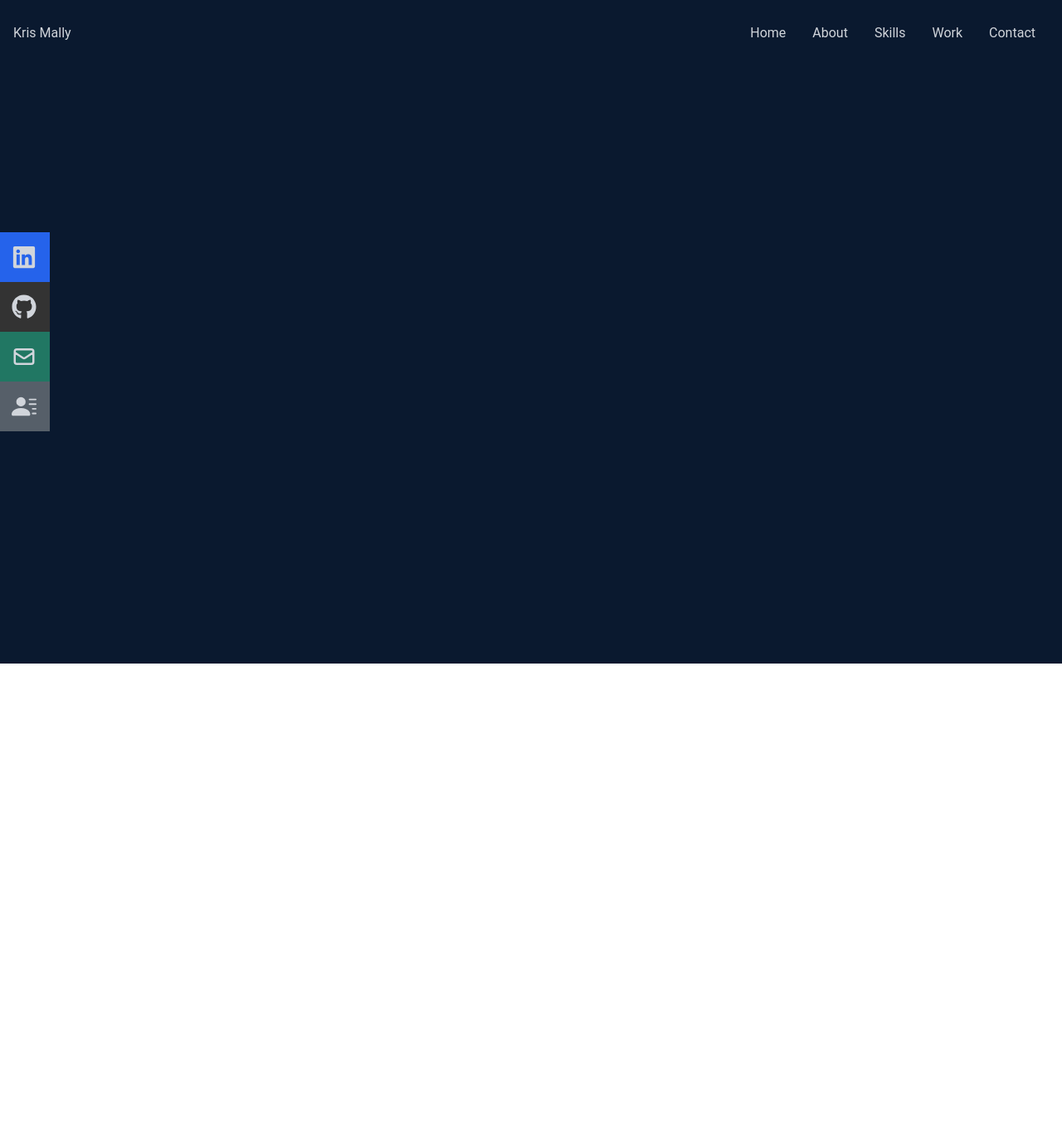
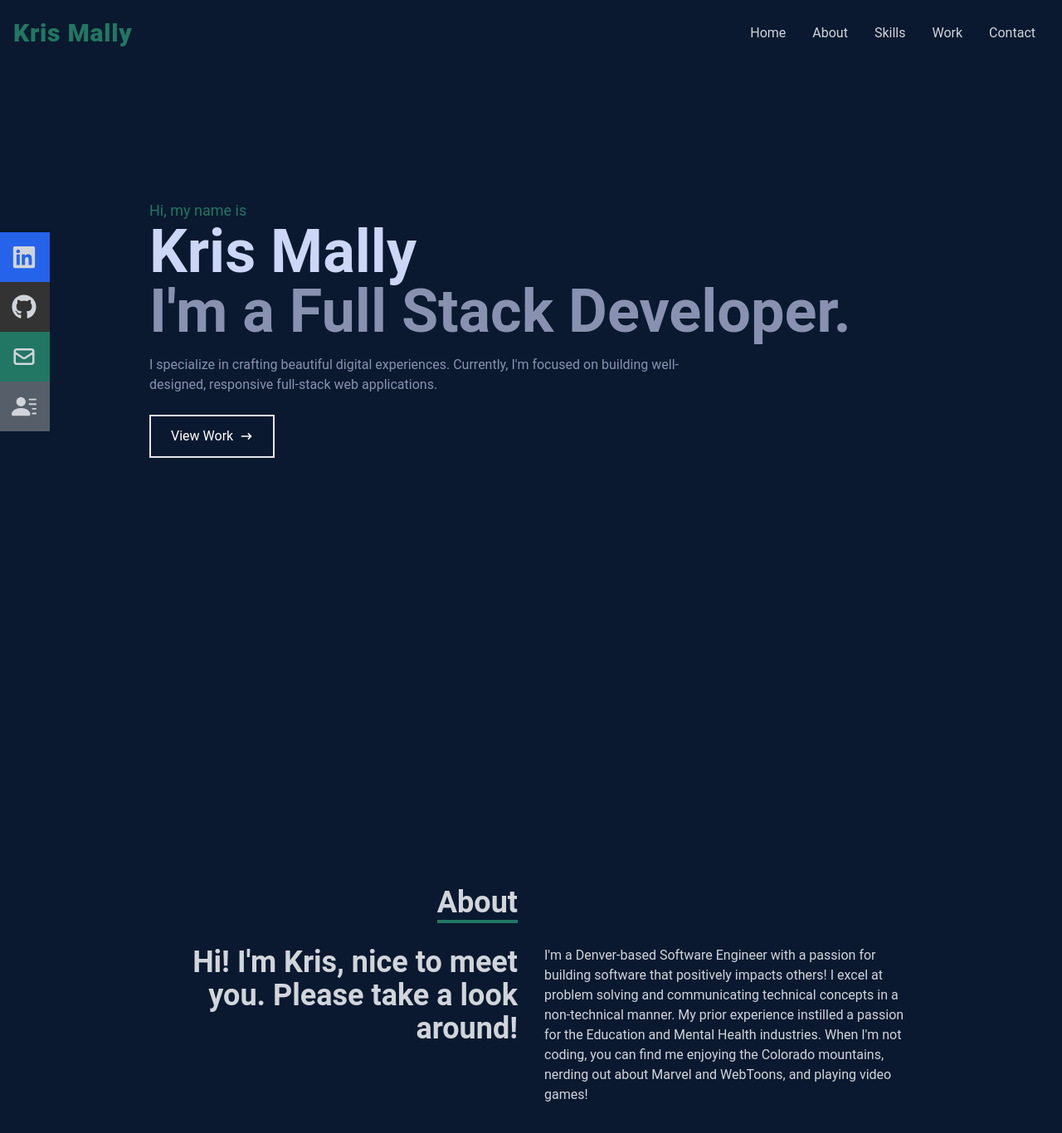
Before and after one commit to krismally/portfolio-react-app, a React (Create React App) app: page / in a window 1280 px wide. Shown: the top 1366 px of the page at 83% size. Before the commit the page ends 800 px from the top, so only its background shows below. Built offline with nearby package versions, Linux system fonts and the light colour scheme.

Commit message:
Add about section

```diff
--- a/src/App.js
+++ b/src/App.js
@@ -1,11 +1,13 @@
 import Navbar from "./components/Navbar";
 import Home from "./components/Home";
+import About from "./components/About";
 
 function App() {
   return (
     <div>
       <Navbar />
       <Home />
+      <About />
     </div>
   );
 }
--- /dev/null
+++ b/src/components/About.jsx
@@ -0,0 +1,32 @@
+
+const About = () => {
+  return (
+    <div name='about' className="w-full h-screen bg-[#0a192f] text-gray-300">
+        <div className="flex flex-col justify-center items-center w-full h-full">
+            <div className="max-w-[1000px] w-full grid grid-cols-2 gap-8">
+                <div className="sm:text-right pb-8 pl-10">
+                    <p className="text-4xl font-bold inline border-b-4 border-[#217763]">About</p>
+                </div>
+                <div>
+
+                </div>
+            </div>
+            <div className="max-w-[1000px] w-full grid sm:grid-cols-2 gap-8 px-10">
+                <div className="sm:text-right text-4xl font-semibold">
+                    <p>Hi! I'm Kris, nice to meet you. Please take a look around!</p>
+                </div>
+                <div>
+                   <p>I'm a Denver-based Software Engineer with a passion for
+                   building software that positively impacts others! I excel at
+                   problem solving and communicating technical concepts in a non-technical
+                   manner. My prior experience instilled a passion for the Education and
+                   Mental Health industries. When I'm not coding, you can find me enjoying the Colorado mountains,
+                   nerding out about Marvel and WebToons, and playing video games!</p>
+                </div>
+            </div>
+        </div>
+    </div>
+  )
+}
+
+export default About
--- a/src/components/Home.jsx
+++ b/src/components/Home.jsx
@@ -5,8 +5,20 @@ const Home = () => {
   return (
     <div name='home' className='w-full h-screen bg-[#0a192f]'>
 
-    <div className='max-w-[1000px] mx-auto px-8 flex flex-col justify-center h-full'></div>
-
+        <div className='max-w-[1000px] mx-auto px-10 flex flex-col justify-center h-full'>
+            <p className='text-[#217763] text-lg'>Hi, my name is</p>
+            <h1 className='text-4xl sm:text-7xl font-bold text-[#ccd6f6]'>Kris Mally</h1>
+            <h2 className='text-4xl sm:text-7xl font-bold text-[#8892b0]'>I'm a Full Stack Developer.</h2>
+            <p className='text-[#8892b0] py-4 max-w-[700px]'>I specialize in crafting beautiful digital experiences. Currently, I'm focused on building well-designed, responsive full-stack web applications.</p>
+            <div>
+                <button className='text-white group border-2 px-6 py-3 my-2 flex items-center hover:bg-[#217763]'>
+                    View Work
+                    <span className='group-hover:rotate-90 duration-300'>
+                        <HiArrowNarrowRight className='ml-2' />
+                    </span>
+                </button>
+            </div>
+        </div>
     </div>
   )
 }
--- a/src/components/Navbar.jsx
+++ b/src/components/Navbar.jsx
@@ -11,7 +11,7 @@ const Navbar = () => {
   return (
     <div className='fixed w-full h-[80px] flex justify-between items-center px-4 bg-[#0a192f] text-gray-300'>
         <div>
-            <h1>Kris Mally</h1>
+            <h1 className='text-[#217763] text-3xl font-black tracking-wide'>Kris Mally</h1>
         </div>
 
         {/* menu */}
```
